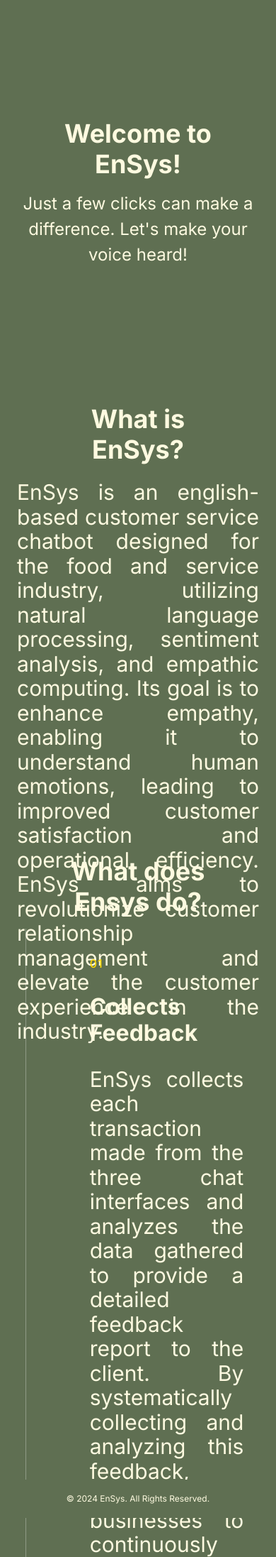
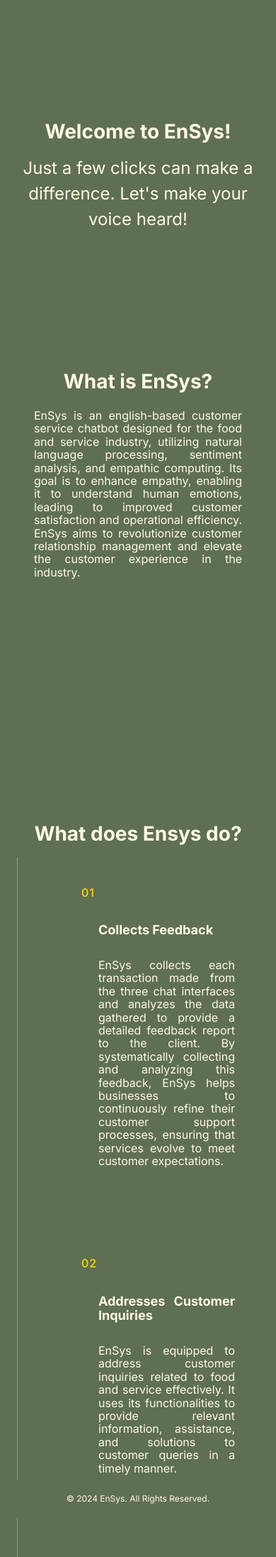
Before and after one commit to yannahlb/test_ensys, a Python web app: template EnSys__June8/EnSys-main/templates/index.html in a window 390 px wide. Shown: the part 33-2226 px from the top of the page at 71% size. Run offline with Jinja, Linux system fonts and the light colour scheme; the template is opened without the code that fills it, so the values that code supplies are empty.

Commit message:
Update index.css

```diff
--- a/EnSys__June8/EnSys-main/static/index.css
+++ b/EnSys__June8/EnSys-main/static/index.css
@@ -354,10 +354,12 @@
     display: flex;
   }
 
+  .home-feature {
+    padding-left: var(--dl-space-space-oneandhalfunits);
+    padding-right: var(--dl-space-space-oneandhalfunits);
+  }
 
-  .home-faq {
-    margin-right: 0px;
-  }
+
 }
 
 @media(max-width: 767px) {
@@ -379,8 +381,26 @@
 
   .home-header {
     font-size: 36px;
-    max-width: 70%;
     line-height: 43px;
+    padding-left: var(--dl-space-space-oneandhalfunits);
+    padding-right: var(--dl-space-space-oneandhalfunits);
+  }
+
+  .home-header1 {
+    font-size: 20px;
+    padding-left: var(--dl-space-space-oneandhalfunits);
+    padding-right: var(--dl-space-space-oneandhalfunits);
+  }
+
+  .description {
+    font-size: 18px;
+    padding-left: var(--dl-space-space-oneandhalfunits);
+    padding-right: var(--dl-space-space-oneandhalfunits);
+  }
+
+  .home-feature {
+    padding-left: var(--dl-space-space-oneandhalfunits);
+    padding-right: var(--dl-space-space-oneandhalfunits);
   }
 
   .home-about {
@@ -420,6 +440,30 @@
     padding: var(--dl-space-space-unit);
   }
 
+  .home-header {
+    font-size: 28px;
+    line-height: 36px;
+    padding-left: var(--dl-space-space-oneandhalfunits);
+    padding-right: var(--dl-space-space-oneandhalfunits);
+  }
+
+  .home-header1 {
+    font-size: 18px;
+    padding-left: var(--dl-space-space-oneandhalfunits);
+    padding-right: var(--dl-space-space-oneandhalfunits);
+  }
+
+  .description {
+    font-size: 16px;
+    padding-left: var(--dl-space-space-oneandhalfunits);
+    padding-right: var(--dl-space-space-oneandhalfunits);
+  }
+
+  .home-feature {
+    padding-left: var(--dl-space-space-oneandhalfunits);
+    padding-right: var(--dl-space-space-oneandhalfunits);
+  }
+
   .home-mobile-menu {
     padding: 16px;
   }
```
